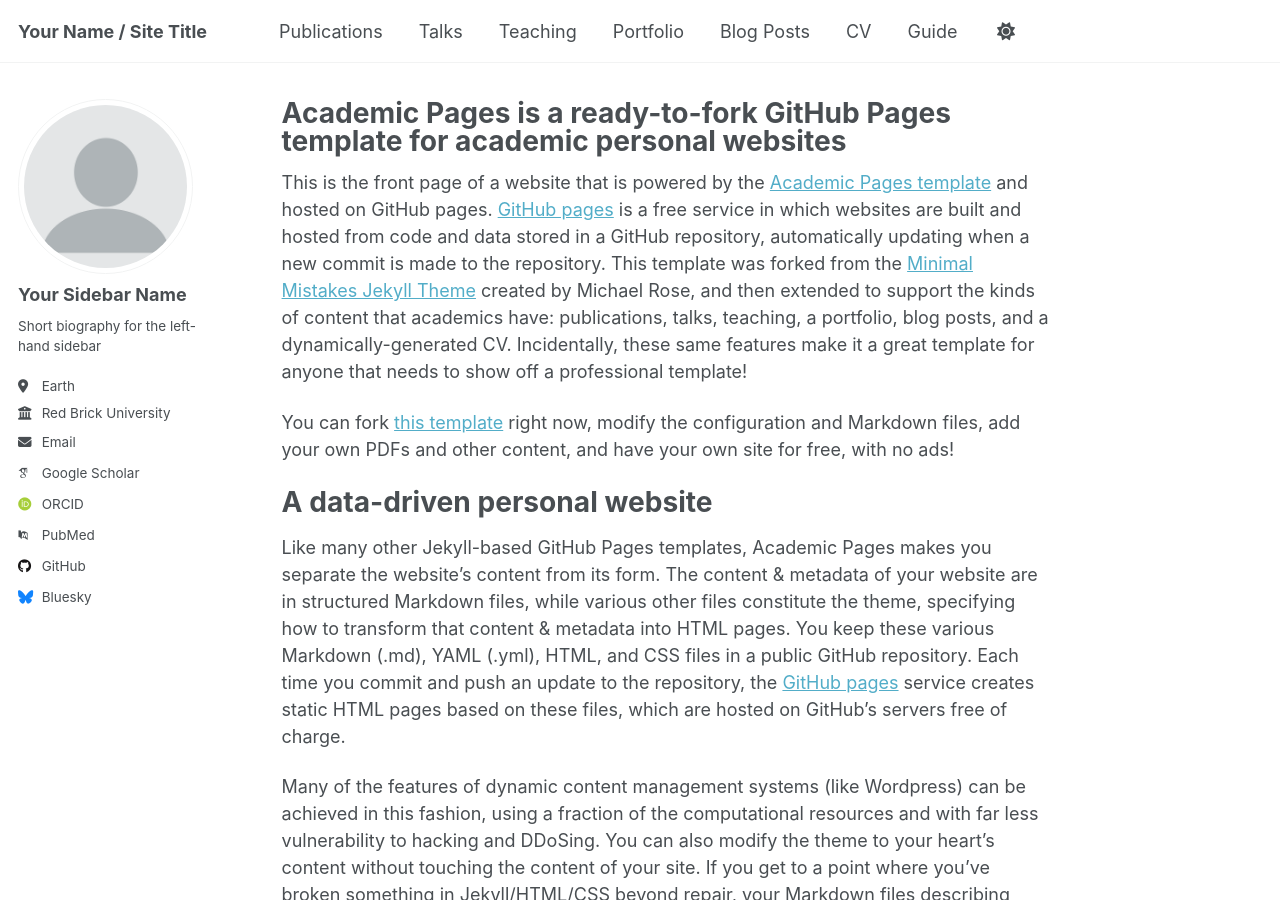
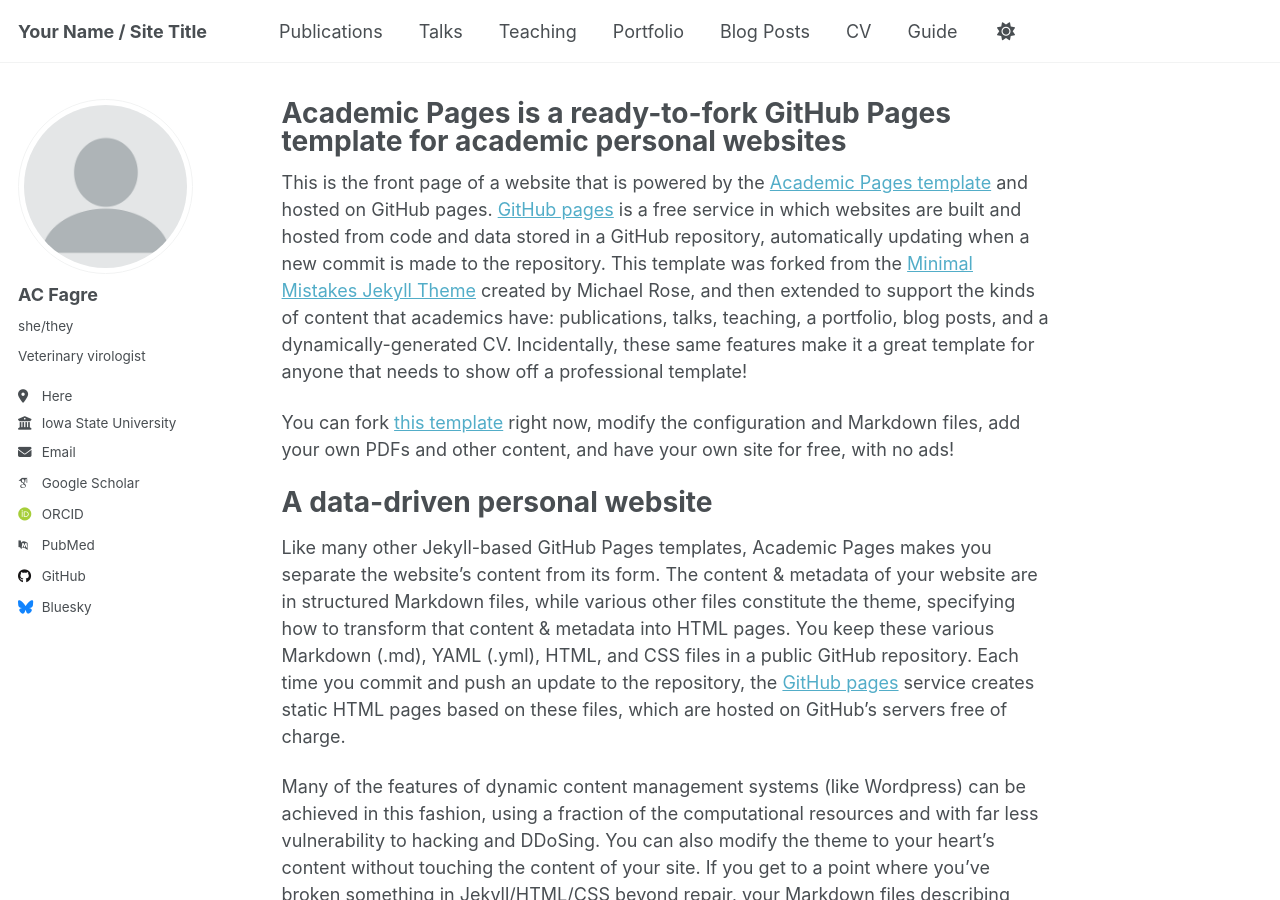
Before and after one commit to annafagre/annafagre.github.io, a Jekyll site: the page built from _pages/about.md, in a window 1280 px wide and 900 px high. Built offline with Jekyll 4.4.1, drawn with Linux system fonts in a browser that asks for light colours; some web fonts are replaced; a script that is not in the unit is left out.

Commit message:
Update _config.yml
sidebar update (testing)

```diff
--- a/_config.yml
+++ b/_config.yml
@@ -24,13 +24,13 @@ repository               : "academicpages/academicpages.github.io"
 author:
   # Biographic information
   avatar           : "profile.png"
-  name             : "Your Sidebar Name"
-  pronouns         : # example: "she/her"
-  bio              : "Short biography for the left-hand sidebar"
-  location         : "Earth"
-  employer         : "Red Brick University"
+  name             : "AC Fagre"
+  pronouns         : "she/they"
+  bio              : "Veterinary virologist"
+  location         : "Here"
+  employer         : "Iowa State University"
   uri              : # URL
-  email            : "none@example.org"
+  email            : "fagrelab@iastate.edu"
 
   # Academic websites
   academia         : # URL
```
